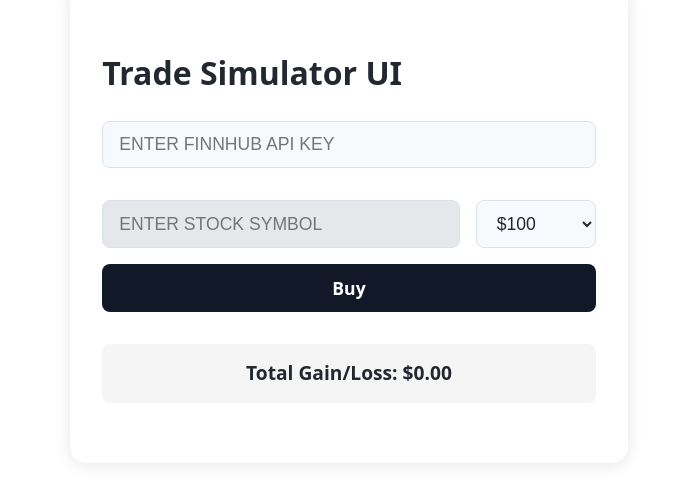
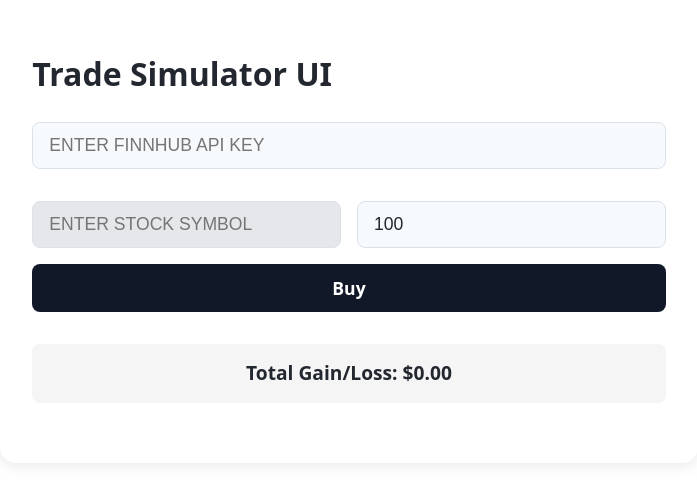
Before and after one commit to stewie1570/investment-simulator, a React (Vite) app: page / in a window 1280 px wide. Shown: the part 177-680 px from the top of the page, without its empty margins (291-988 px from the left). Built offline with nearby package versions, Linux system fonts and the light colour scheme.

Commit message:
Refactor investment amount input in App component: replace select dropdown with number input for better user experience.

```diff
--- a/src/App.tsx
+++ b/src/App.tsx
@@ -10,8 +10,6 @@ interface Stock {
   sellDate?: string;
   currentPrice?: number;
 }
-
-const INVESTMENT_AMOUNTS = [25, 50, 100, 200];
 
 function App() {
   const [stocks, setStocks] = useState<Stock[]>(() => {
@@ -193,16 +191,18 @@ function App() {
           onKeyDown={e => e.key === 'Enter' && handleBuy()}
           disabled={isLoading || !apiKey}
         />
-        <select
-          className="sim-select"
+        <input
+          className="sim-input"
+          type="number"
+          min={1}
+          step={1}
           value={investmentAmount}
-          onChange={e => setInvestmentAmount(Number(e.target.value))}
+          onChange={e => {
+            setInvestmentAmount(parseInt(e.target.value));
+          }}
+          placeholder="Investment Amount"
           disabled={isLoading}
-        >
-          {INVESTMENT_AMOUNTS.map(amount => (
-            <option key={amount} value={amount}>${amount}</option>
-          ))}
-        </select>
+        />
         <button
           className="sim-btn"
           onClick={handleBuy}
```
